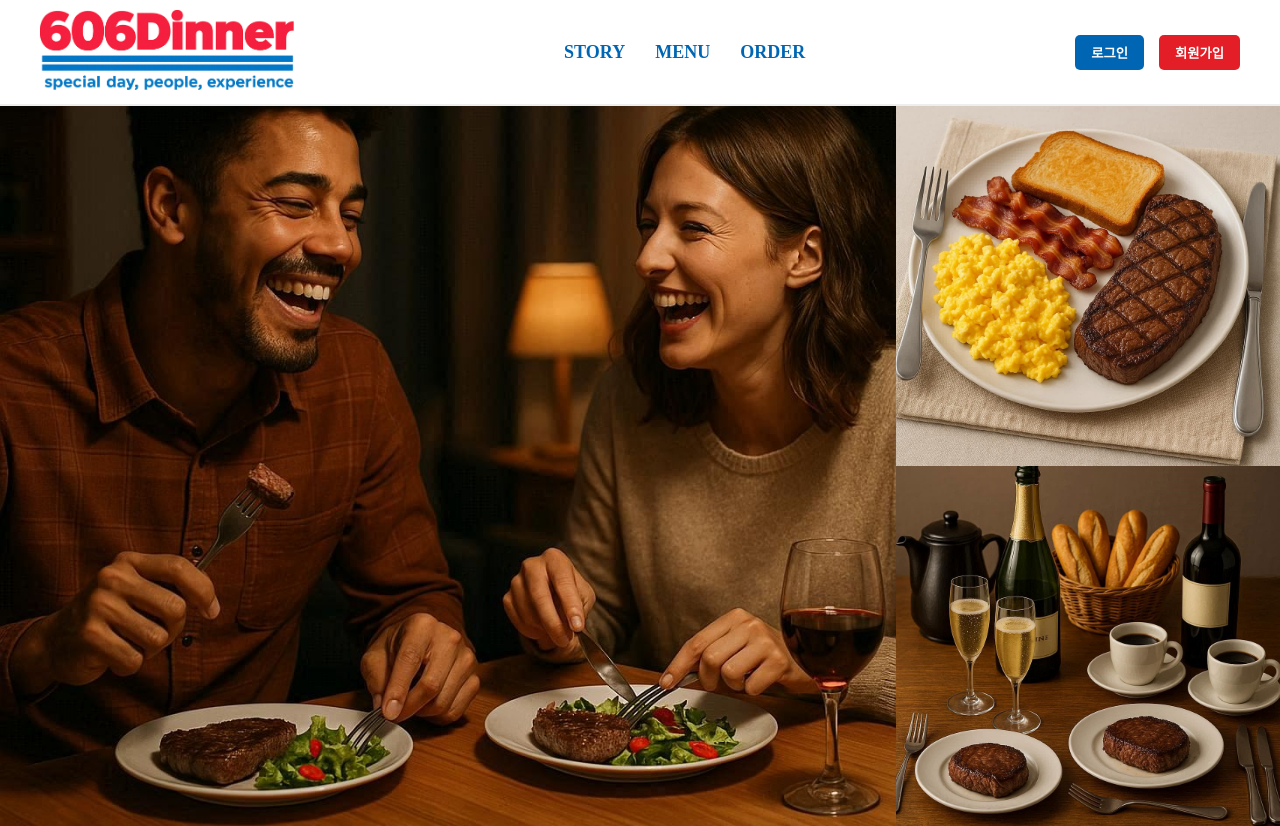
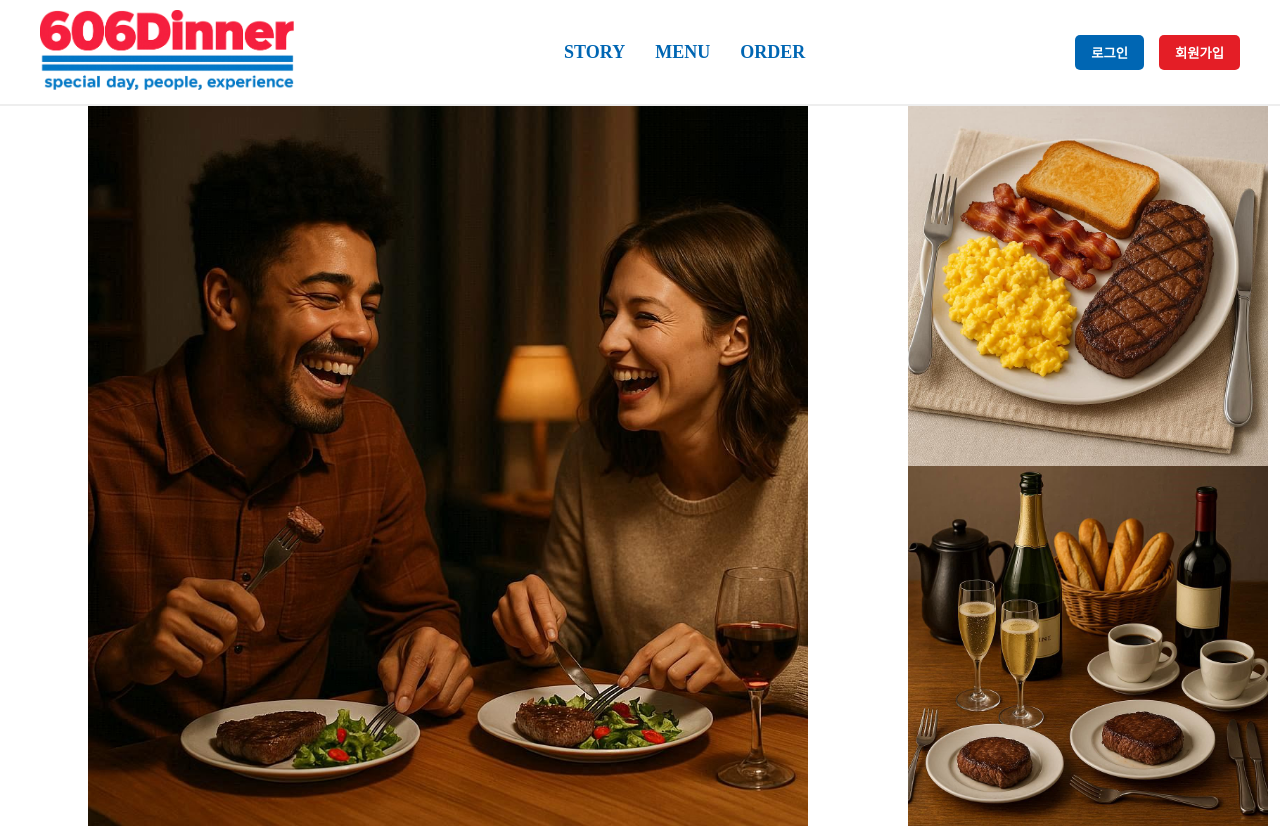
Before and after one commit to UOS606/606Dinner, a React (Create React App) app in the folder frontend/: page / in a window 1280 px wide. Built offline with nearby package versions, Linux system fonts and the light colour scheme.

Commit message:
변동사항 X, 사진 크기만 조절

```diff
--- a/frontend/src/components/home/Home.module.css
+++ b/frontend/src/components/home/Home.module.css
@@ -27,8 +27,7 @@ body {
   left: 0;
   width: 100%;
   height: 100%;
-  object-fit: cover;
-  object-position: 20% 80%;
+  object-fit: contain;
   opacity: 0;
   transition: opacity 1.5s ease-in-out;
 }
@@ -72,5 +71,5 @@ body {
 .menuItem img {
   width: 100%;
   height: 100%;
-  object-fit: cover;
+  object-fit: contain;
 }
```
